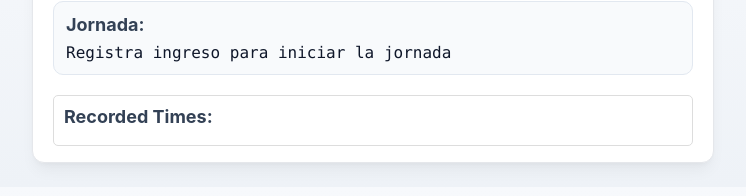
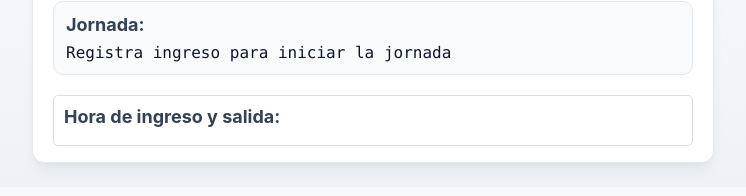
Before and after one commit to jian-banana/marcador, a plain HTML site: page index.html in a window 1280 px wide. Shown: the part 144-340 px from the top of the page, without its empty margins (267-1013 px from the left). Drawn offline with Linux system fonts and the light colour scheme.

Commit message:
Change header text for recorded times section

```diff
--- a/index.html
+++ b/index.html
@@ -15,7 +15,7 @@
             <div id="workCountdown"></div>
         </div>
         <div id="timeList">
-            <h2>Recorded Times:</h2>
+            <h2>Hora de ingreso y salida:</h2>
             <ul id="times"></ul>
         </div>
     </div>
```
